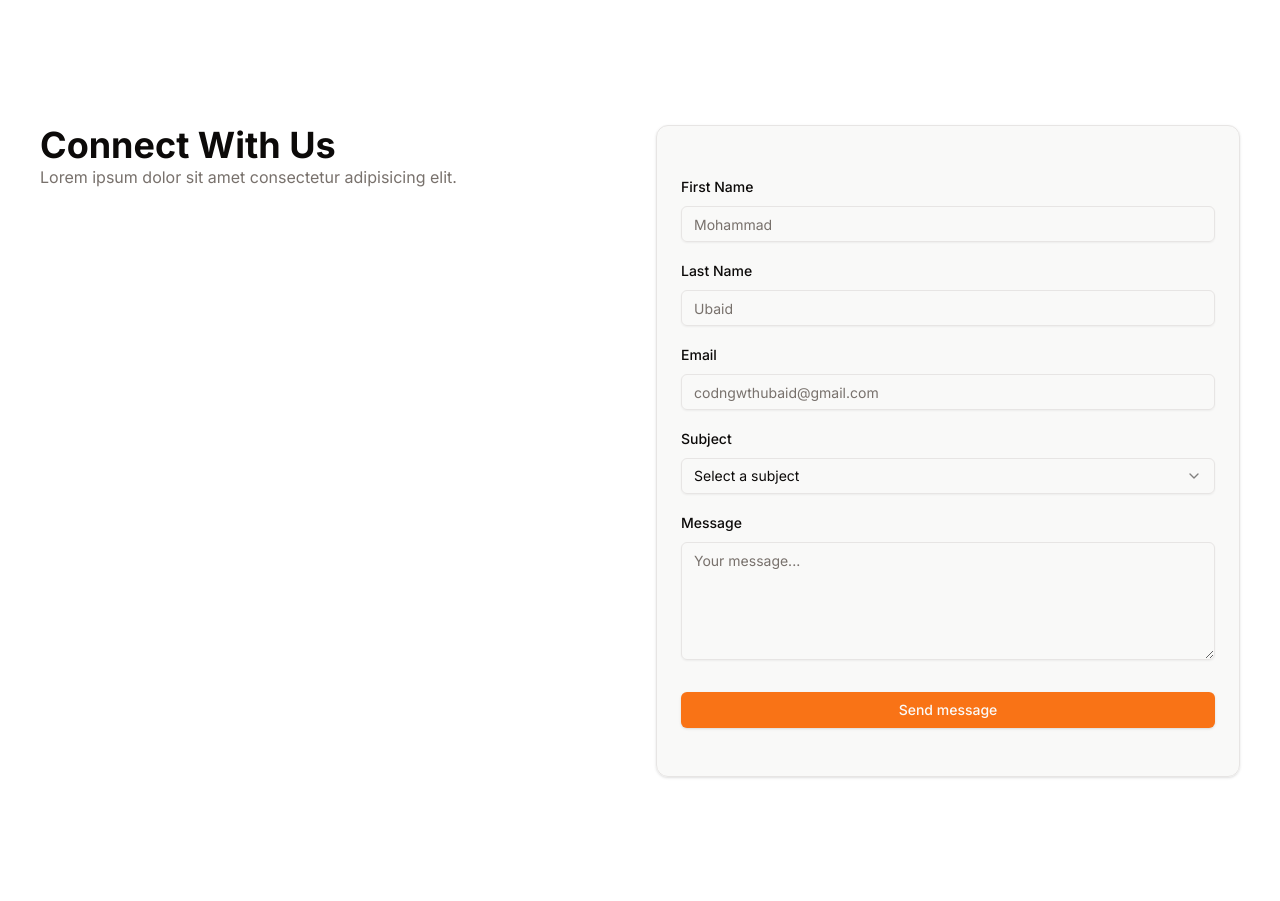
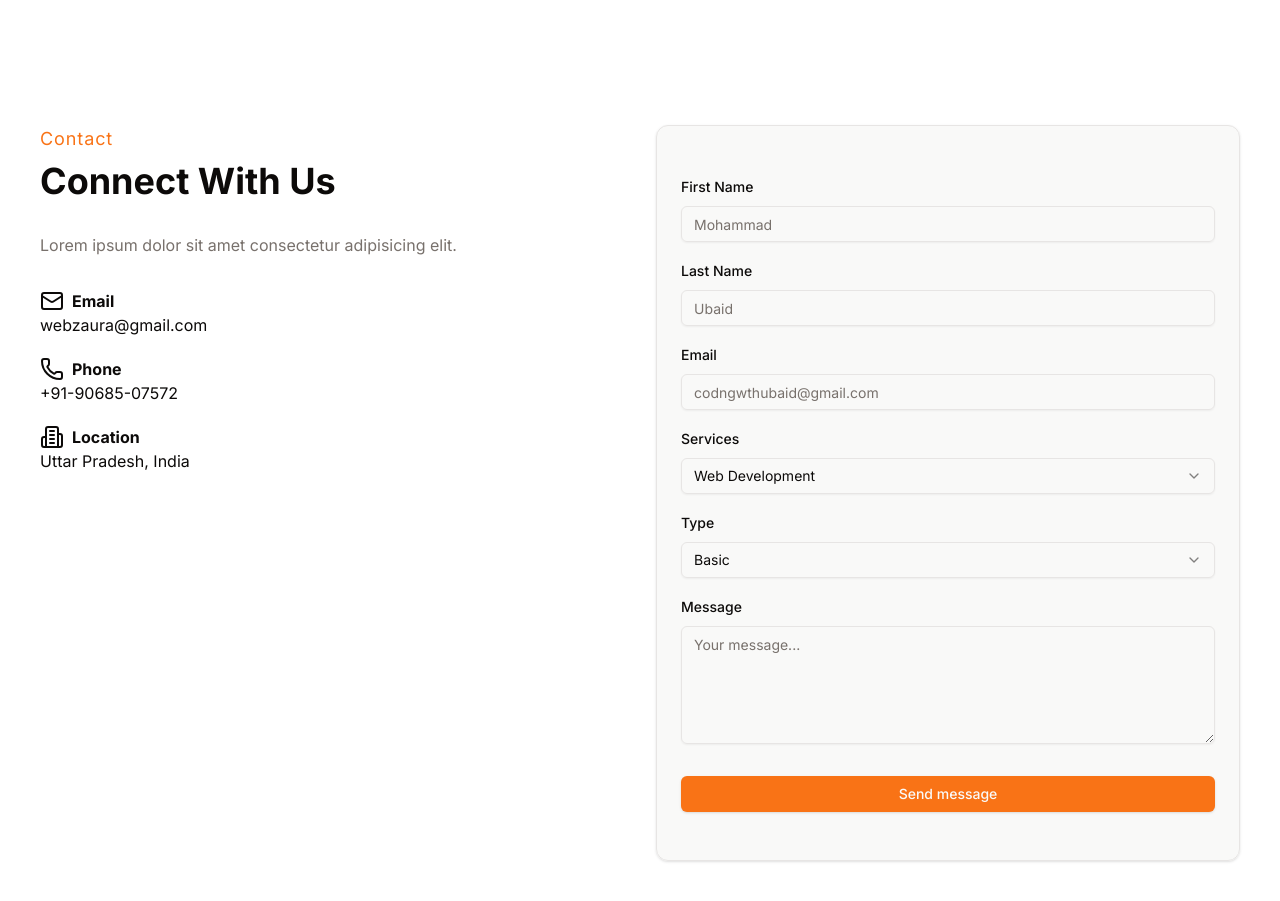
Before and after one commit to Codngwthubaid/webzaura, a Next.js app: page / in a window 1280 px wide. Shown: the part 9920-10821 px from the top of the page. Built offline with nearby package versions, Linux system fonts and the light colour scheme.

Commit message:
Resolving bugs

```diff
--- a/components/layout/sections/contact.tsx
+++ b/components/layout/sections/contact.tsx
@@ -1,5 +1,5 @@
 "use client";
-import { useEffect, useState } from "react";
+import React, { useEffect, useState } from "react";
 import axios from "axios";
 import {
   Card,
@@ -34,7 +34,8 @@ const formSchema = z.object({
   firstName: z.string().min(2, "First name must be at least 2 characters").max(255),
   lastName: z.string().min(2, "Last name must be at least 2 characters").max(255),
   email: z.string().email("Invalid email address"),
-  subject: z.string().min(2, "Please select a subject").max(255),
+  services: z.string().min(2, "Please select a services").max(255),
+  type: z.string().min(2, "Please select a services").max(255),
   message: z.string().min(5, "Message must be at least 5 characters"),
 });
 
@@ -51,7 +52,8 @@ export const ContactSection = () => {
       firstName: "",
       lastName: "",
       email: "",
-      subject: "Web Development",
+      services: "Web Development",
+      type: "Basic",
       message: "",
     },
   });
@@ -79,19 +81,52 @@ export const ContactSection = () => {
     }
   }
 
-
   if (!mounted) {
     return null;
   }
+
+
+  const contactList = [
+    {
+      title: "Email",
+      icon: <Mail />,
+      desc: "webzaura@gmail.com",
+    },
+    {
+      title: "Phone",
+      icon: <Phone />,
+      desc: "+91-90685-07572",
+    },
+    {
+      title: "Location",
+      icon: <Building2 />,
+      desc: "Uttar Pradesh, India",
+    },
+  ]
+
+
+
 
   return (
     <section id="contact" className="container py-24 px-10 sm:py-32 mx-auto">
       <section className="grid grid-cols-1 md:grid-cols-2 gap-8">
         <div>
+          <p className="text-lg text-primary mb-2 tracking-wider">Contact</p>
           <h2 className="text-3xl md:text-4xl font-bold">Connect With Us</h2>
-          <p className="mb-8 text-muted-foreground lg:w-5/6">
+          <p className="my-8 text-muted-foreground lg:w-5/6">
             Lorem ipsum dolor sit amet consectetur adipisicing elit.
           </p>
+          <div>
+            {contactList.map(({ title, icon, desc }) => (
+              <div key={title} className="mb-5">
+                <div className="font-bold text-base flex gap-2">
+                  <span>{icon}</span>
+                  <span>{title}</span>
+                </div>
+                <div>{desc}</div>
+              </div>
+            ))}
+          </div>
         </div>
 
         <Card className="bg-muted/60 dark:bg-card">
@@ -131,22 +166,47 @@ export const ContactSection = () => {
 
                 <FormField
                   control={form.control}
-                  name="subject"
+                  name="services"
                   render={({ field }) => (
                     <FormItem>
-                      <FormLabel>Subject</FormLabel>
-                      <Select>
+                      <FormLabel>Services</FormLabel>
+                      <Select onValueChange={field.onChange} value={field.value}>
                         <FormControl>
                           <SelectTrigger>
-                            <SelectValue placeholder="Select a subject" />
+                            <SelectValue placeholder="Select your services" />
                           </SelectTrigger>
                         </FormControl>
                         <SelectContent>
                           <SelectItem value="Web Development">Web Development</SelectItem>
-                          <SelectItem value="Mobile Development">Mobile Development</SelectItem>
-                          <SelectItem value="Figma Design">Figma Design</SelectItem>
-                          <SelectItem value="REST API">REST API</SelectItem>
-                          <SelectItem value="FullStack Project">FullStack Project</SelectItem>
+                          <SelectItem value="Digital Marketing">Digital Marketing</SelectItem>
+                          <SelectItem value="Social Media Marketing">Social Media Marketing</SelectItem>
+                          <SelectItem value="UI/UX & Graphic Designing">UI/UX & Graphic Designing</SelectItem>
+                          <SelectItem value="Ai Chatbot Integration">Ai Chatbot Integration</SelectItem>
+                          <SelectItem value="App Development">App Development</SelectItem>
+                        </SelectContent>
+                      </Select>
+                      <FormMessage />
+                    </FormItem>
+                  )}
+                />
+
+                <FormField
+                  control={form.control}
+                  name="type"
+                  render={({ field }) => (
+                    <FormItem>
+                      <FormLabel>Type</FormLabel>
+                      <Select onValueChange={field.onChange} value={field.value}>
+                        <FormControl>
+                          <SelectTrigger>
+                            <SelectValue placeholder="Select your type" />
+                          </SelectTrigger>
+                        </FormControl>
+                        <SelectContent>
+                          <SelectItem value="Basic">Basic</SelectItem>
+                          <SelectItem value="Standard">Standard</SelectItem>
+                          <SelectItem value="Advanced">Advanced</SelectItem>
+                          <SelectItem value="Pro">Pro</SelectItem>
                         </SelectContent>
                       </Select>
                       <FormMessage />
--- a/pages/api/FormDB.ts
+++ b/pages/api/FormDB.ts
@@ -50,10 +50,11 @@ export default async function FormDB(
     } as sheets_v4.Params$Resource$Spreadsheets$Values$Append);
 
     return res.status(200).json({ message: "Success", data: response.data });
-  } catch (error: any) {
+  } catch (error) {
     console.log("Google Sheets API Error:", error);
+    const errorMessage = (error as Error).message;
     return res
       .status(500)
-      .json({ message: "Internal Server Error At Form-DB Route", error: error.message });
+      .json({ message: "Internal Server Error At Form-DB Route", error: errorMessage });
   }
 }
```
